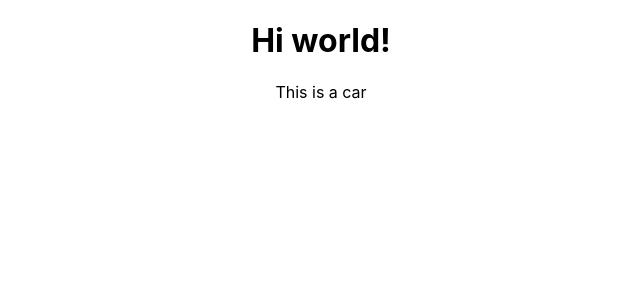
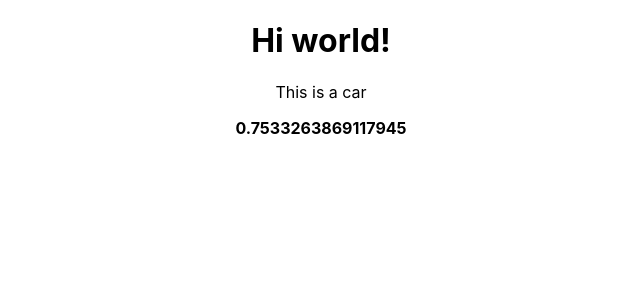
Before and after one commit to fragaLY/reactjs-training-theory, a React (Create React App) app in the folder react-theory/: page / in a window 1280 px wide. Shown: the top 300 px of the page, without its empty margins (319-959 px from the left). Built offline with nearby package versions, Linux system fonts and the light colour scheme.

Commit message:
Chapter 2: Lesson 5
Dynamic data.

```diff
--- a/react-theory/src/Car/Car.js
+++ b/react-theory/src/Car/Car.js
@@ -1,18 +1,6 @@
-import React from "react";
-
-// 1
-// function Car() {
-//     return (<div>This is a car</div>)
-// }
-
-
-// 2
-// const car = () => {
-//     return (<div>This is a car</div>)
-// }
-
-// 3
-// const car = () => <div>This is a car</div>
-
-// 4
-export default () => (<div>This is a car</div>)
+export default () => (
+    <div>
+        <p>This is a car</p>
+        <p><strong>{Math.random()}</strong></p>
+    </div>
+)
```
